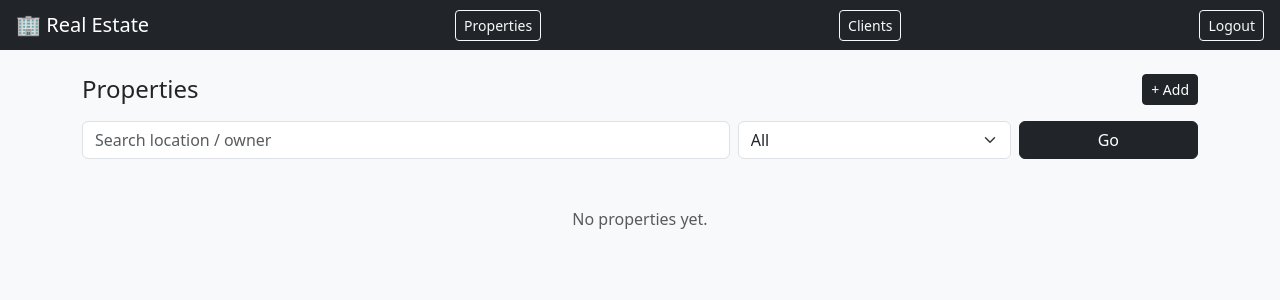
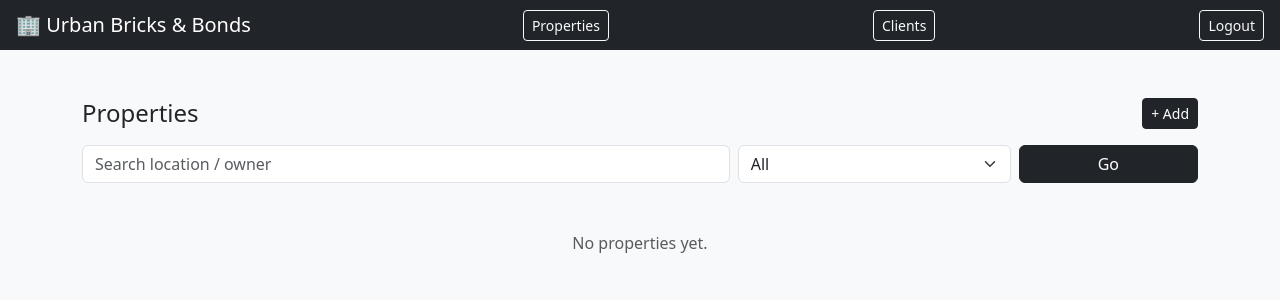
Before and after one commit to nikhilsharma/realestate-mvp, a Flask app: page / in a window 1280 px wide. Shown: the top 300 px of the page. Run offline with Flask 3, Linux system fonts and the light colour scheme; the visitor is signed in with stand-in values (Sample User, id 1); data that the repository does not hold is empty; some libraries are stand-ins or nearby versions.

Commit message:
Added Branding

```diff
--- a/templates/base.html
+++ b/templates/base.html
@@ -2,7 +2,7 @@
 <html lang="en">
 <head>
     <meta charset="UTF-8">
-    <title>{% block title %}Real Estate MVP{% endblock %}</title>
+    <title>{% block title %}Urban Bricks & Bonds{% endblock %}</title>
 
     <meta name="viewport" content="width=device-width, initial-scale=1">
 
@@ -13,7 +13,7 @@
 <body class="bg-light">
 
 <nav class="navbar navbar-dark bg-dark px-3">
-    <span class="navbar-brand mb-0 h5">🏢 Real Estate</span>
+    <span class="navbar-brand mb-0 h5">🏢 Urban Bricks & Bonds</span>
     {% if session.get("logged_in") %}
         <a href="/" class="btn btn-sm btn-outline-light me-2">Properties</a>
         <a href="/clients" class="btn btn-sm btn-outline-light me-2">Clients</a>
@@ -21,6 +21,8 @@
     {% endif %}
 </nav>
 
+<small class="text-light ms-2">Property Management</small>
+
 <div class="container py-4">
     {% block content %}{% endblock %}
 </div>
```
